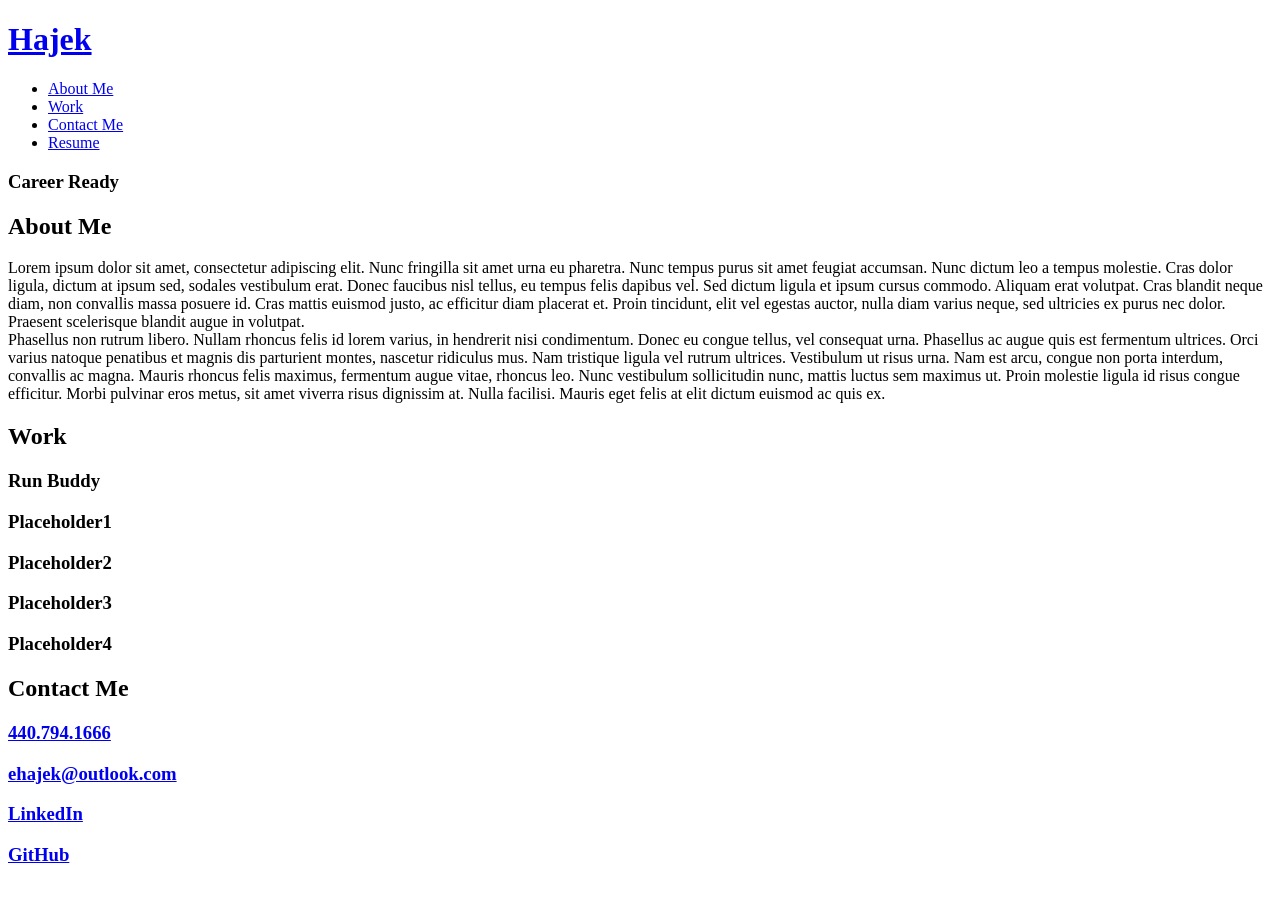
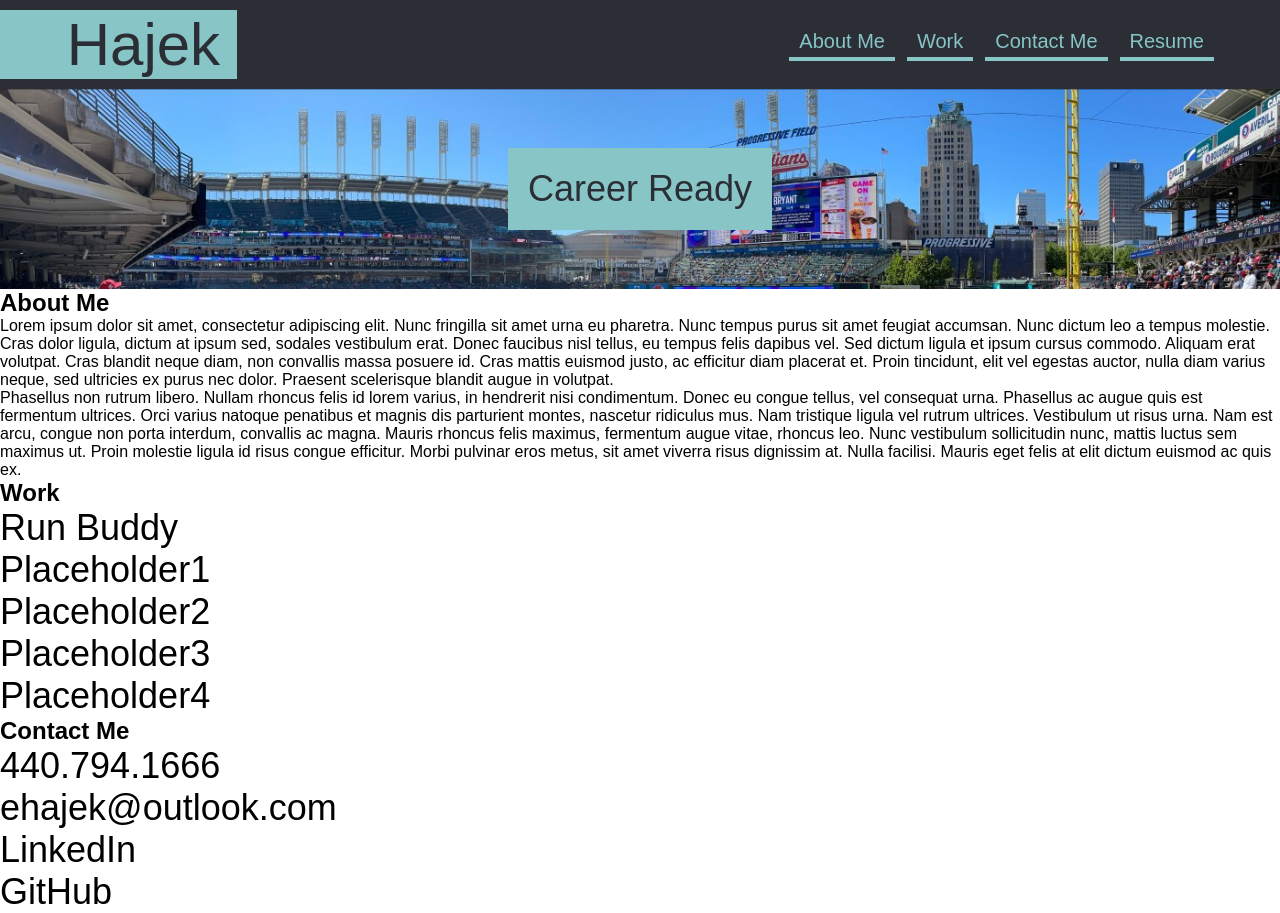
Before and after one commit to ehajek/Portfolio, a plain HTML site: page index.html in a window 1280 px wide. Before the commit the page ends 885 px from the top, so only its background shows below. Drawn offline with Linux system fonts and the light colour scheme.

Commit message:
Mid-Hero Work

```diff
--- a/assets/css/style.css
+++ b/assets/css/style.css
@@ -0,0 +1,86 @@
+:root {
+    --highlight-color: rgb(135,197,198);
+    --bluefont-color: rgb(60,78,107);
+    --dark-color: rgb(43,46,53);
+}
+
+* {
+    box-sizing: border-box;
+    margin: 0;
+    padding: 0;
+    text-decoration: none;
+    color: inherit;
+}
+
+body {
+    font-family: Arial, Helvetica, sans-serif;
+}
+
+header {
+    padding: 10px 0px;
+    background-color: var(--dark-color);
+    display: flex;
+    justify-content: space-between;
+    flex-wrap: wrap;
+    padding: 0px, 10px;
+}
+
+header h1 {
+    font-size: 60px;
+    text-align: center;
+    color: var(--dark-color);
+    font-weight: lighter;
+    background-color: var(--highlight-color);
+}
+
+  header nav {
+    margin: 20px 20px;
+
+  }
+
+  header nav ul {
+    display: flex;
+    flex-wrap: wrap;
+    justify-content: space-between;
+    align-items: center;
+    list-style: none;
+    color: var(--highlight-color);
+    margin-right: 40px;
+
+  }
+  header nav ul li a {
+    padding: 5px 10px;
+    font-weight: lighter;
+    font-size: 20px;
+    color: var(--highlight-color);
+    text-align: center;
+    border-bottom: 4px solid;
+    margin: 0px 6px;
+  }
+
+  .hero {
+      background-image: url('../images/Indians.jpeg');
+      background-size: cover;
+      display: flex;
+      flex-wrap: wrap;
+      text-align: right;
+      height: 200px;
+
+  }
+
+ h3 {
+     font-size: 36px;
+     font-weight: lighter;
+ }
+
+
+  .hero h3 {
+    color: var(--dark-color);
+    background-color: var(--highlight-color);
+    bottom: 10px;
+    margin: auto;
+    display: flex;
+    padding: 20px;
+    text-align: right;
+
+  }
--- a/index.html
+++ b/index.html
@@ -9,7 +9,7 @@
   <body>
     <header>
         <h1>
-          <a href="/">Hajek</a>
+          <a href="/">&nbsp;&nbsp;&nbsp;&nbsp;Hajek&nbsp;</a>
         </h1>
         <nav>
           <ul>
```
Also changed, not shown: assets/images/440x150.gif (added), assets/images/900x400.gif (added), assets/images/Indians.jpeg (added).
